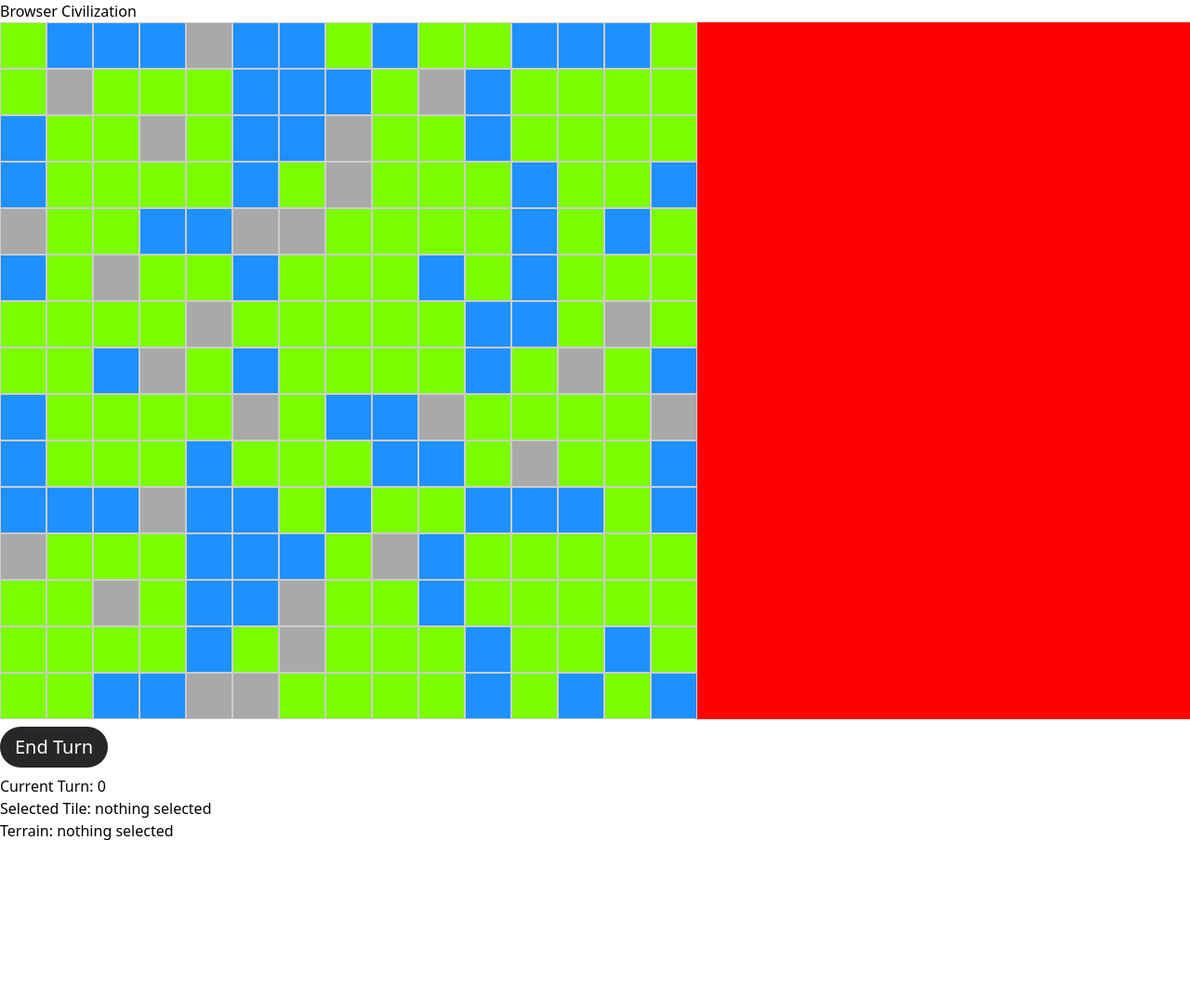
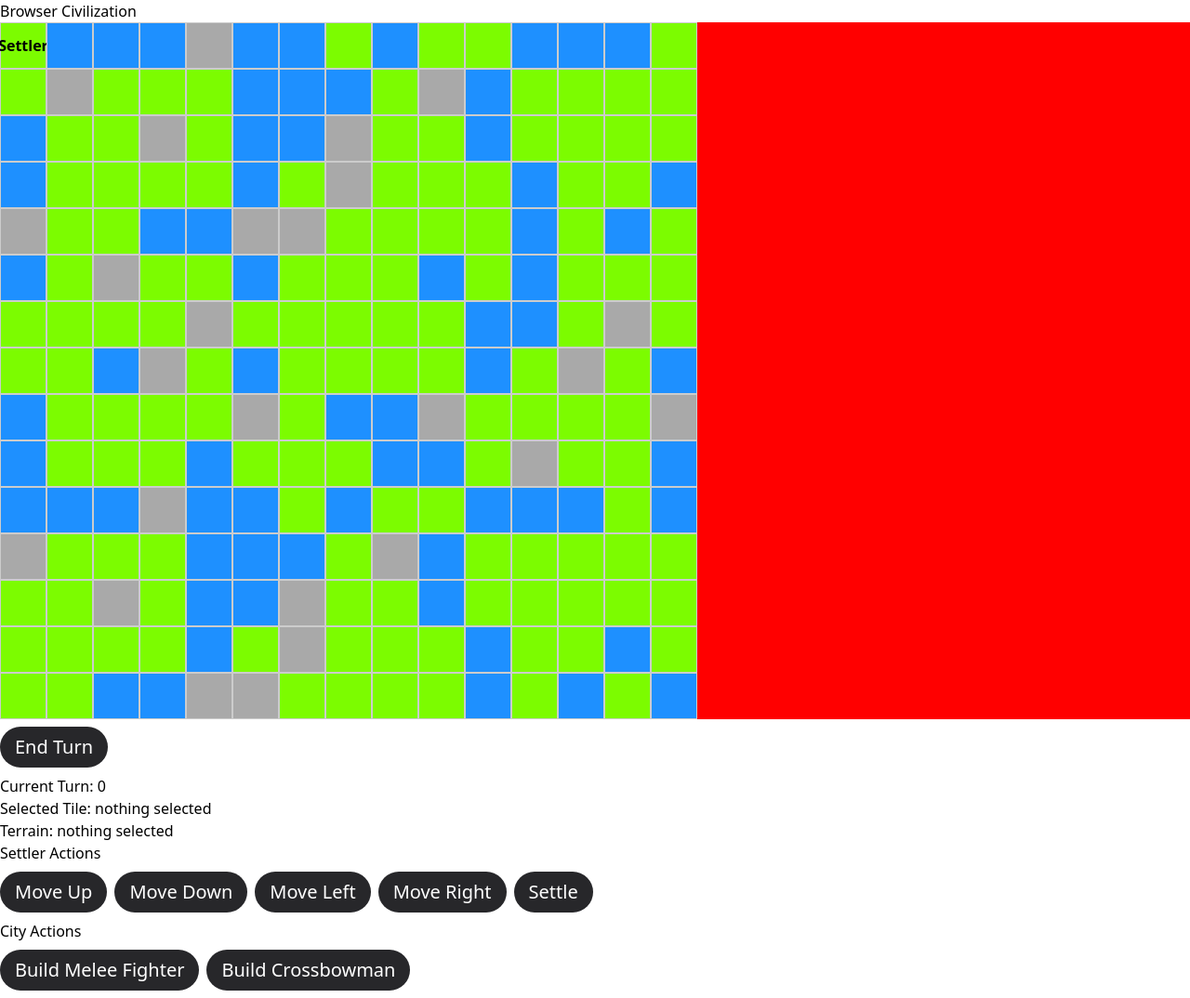
Before and after one commit to Realrickkel/BrowserCiv, a React (Vite) app: page / in a window 1280 px wide. Shown: the whole page at 93% size. Before the commit the page ends 906 px from the top, so only its background shows below. Built offline with nearby package versions, Linux system fonts and the light colour scheme.

Commit message:
Update App.jsx

```diff
--- a/src/App.jsx
+++ b/src/App.jsx
@@ -1,4 +1,3 @@
-// Basic Structure for a Civilization-like Game in ReactJS
 import React, { useState, useEffect } from 'react';
 
 // Define a grid size for the game
@@ -28,6 +27,7 @@ const generateNoiseMap = (seed) => {
         terrain,
         unit: null, // Example: player's unit or AI unit
         isSelected: false, // Track if the tile is selected
+        city: null, // Track if the tile has a city
       });
     }
     grid.push(row);
@@ -40,6 +40,7 @@ function App() {
   const [grid, setGrid] = useState(generateNoiseMap(seed));
   const [turn, setTurn] = useState(0); // Tracks the current turn
   const [selectedTile, setSelectedTile] = useState(null); // Selected tile
+  const [settlerPosition, setSettlerPosition] = useState({ row: 0, col: 0 }); // Initial settler position
 
   // Handle tile selection
   const handleTileClick = (row, col) => {
@@ -59,6 +60,30 @@ function App() {
     setSelectedTile({ row, col, terrain: tile.terrain });
   };
 
+  // Move the settler to a new position
+  const moveSettler = (newRow, newCol) => {
+    if (newRow >= 0 && newRow < GRID_SIZE && newCol >= 0 && newCol < GRID_SIZE) {
+      setSettlerPosition({ row: newRow, col: newCol });
+    }
+  };
+
+  // Settle the settler to create a city
+  const settle = () => {
+    const { row, col } = settlerPosition;
+    const newGrid = [...grid];
+    newGrid[row][col].city = 'City';
+    newGrid[row][col].unit = null; // Remove settler after settling
+    setGrid(newGrid);
+  };
+
+  // Build a unit in the city
+  const buildUnit = (unitType) => {
+    const { row, col } = settlerPosition;
+    const newGrid = [...grid];
+    newGrid[row][col].unit = unitType;
+    setGrid(newGrid);
+  };
+
   // End the current player's turn
   const endTurn = () => {
     console.log(`Turn ${turn} ended.`);
@@ -75,7 +100,12 @@ function App() {
             className={`grid-tile ${tile.terrain} ${tile.isSelected ? 'selected' : ''}`}
             onClick={() => handleTileClick(rowIndex, colIndex)}
           >
-            {tile.unit ? <span className="unit">U</span> : null}
+            {settlerPosition.row === rowIndex && settlerPosition.col === colIndex ? (
+              <span className="unit">Settler</span>
+            ) : tile.unit ? (
+              <span className="unit">{tile.unit}</span>
+            ) : null}
+            {tile.city ? <span className="city">{tile.city}</span> : null}
           </div>
         ))}
       </div>
@@ -109,8 +139,20 @@ function App() {
             </p>
           </>
         )}
+        <div>
+          <h2>Settler Actions</h2>
+          <button onClick={() => moveSettler(settlerPosition.row - 1, settlerPosition.col)}>Move Up</button>
+          <button onClick={() => moveSettler(settlerPosition.row + 1, settlerPosition.col)}>Move Down</button>
+          <button onClick={() => moveSettler(settlerPosition.row, settlerPosition.col - 1)}>Move Left</button>
+          <button onClick={() => moveSettler(settlerPosition.row, settlerPosition.col + 1)}>Move Right</button>
+          <button onClick={settle}>Settle</button>
+        </div>
+        <div>
+          <h2>City Actions</h2>
+          <button onClick={() => buildUnit('Melee Fighter')}>Build Melee Fighter</button>
+          <button onClick={() => buildUnit('Crossbowman')}>Build Crossbowman</button>
+        </div>
       </div>
-
     </div>
   );
 }
```
